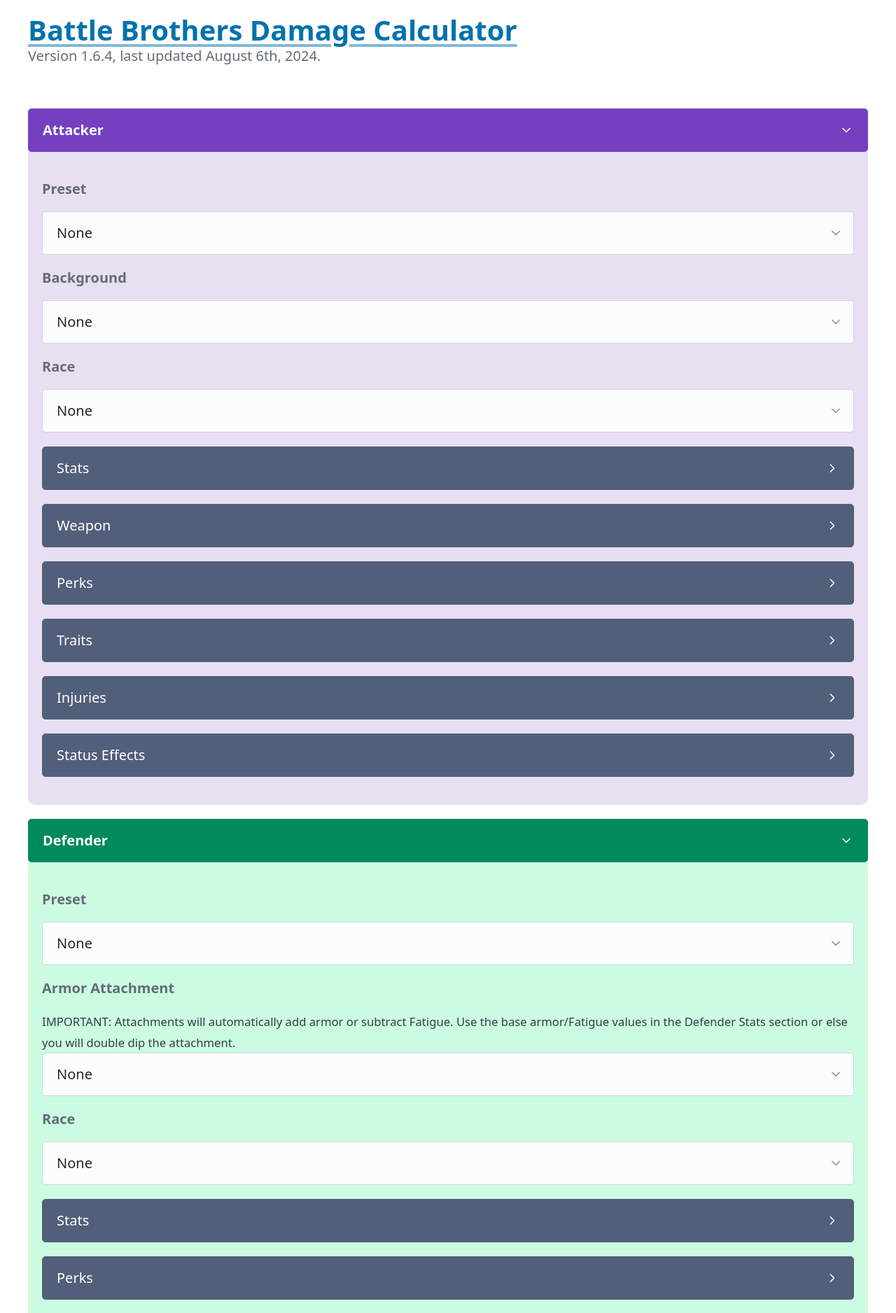
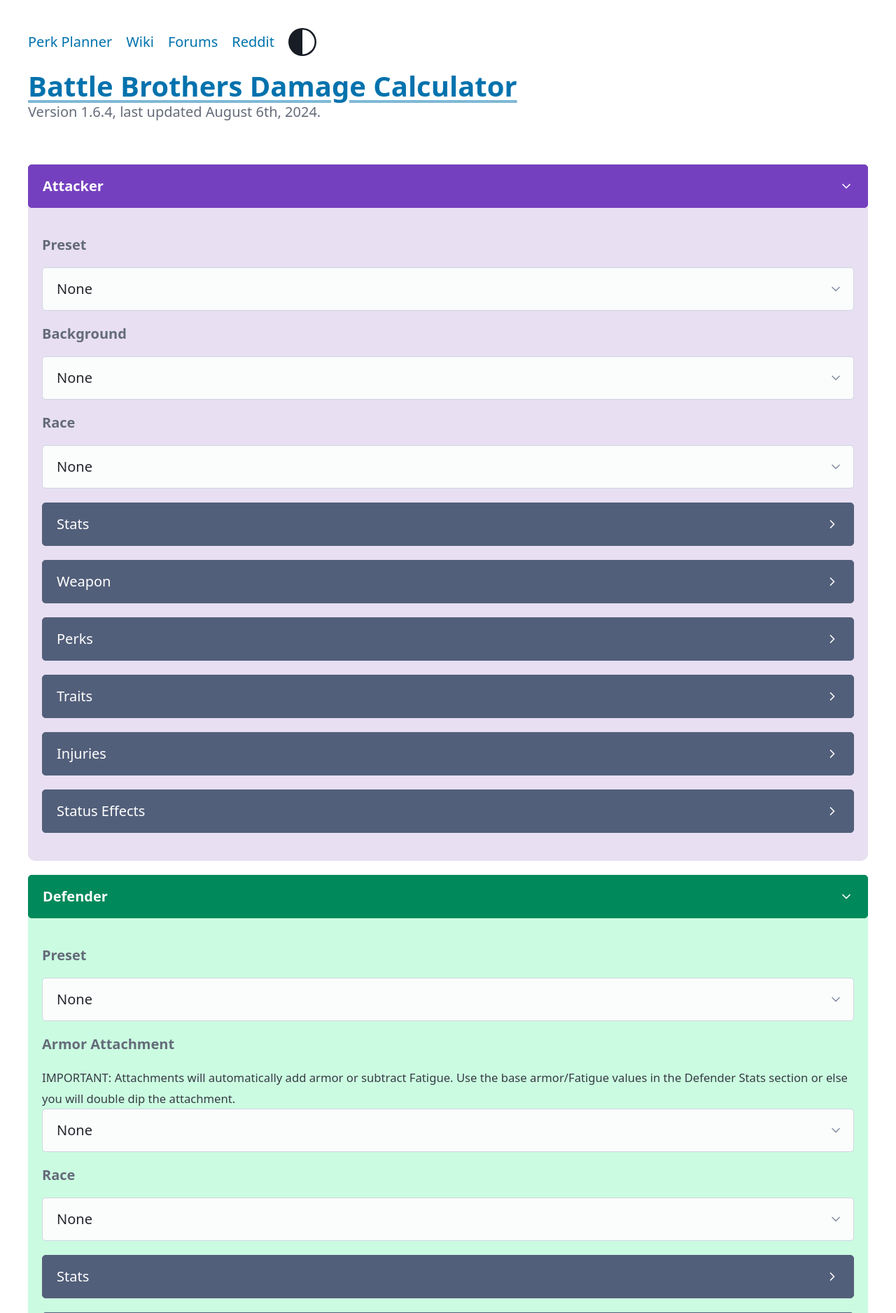
Before and after one commit to Osgboy/BBCalculator, a Django app: page / in a window 1280 px wide. Shown: the top 1876 px of the page at 70% size. Run offline with Django 5.2, Linux system fonts and the light colour scheme; some libraries are stand-ins or nearby versions.

Commit message:
Added dark mode switch

```diff
--- a/calculator/BBCalc.py
+++ b/calculator/BBCalc.py
@@ -1407,7 +1407,7 @@ FallenBetrayerD = False,     #25% armor damage reduction for Watermill Betrayers
             results['Fearsome'] = string
 
     if Nimble:
-        string = f"Nimble %: {str(NimbleMod)}"
+        string = f"Nimble %: {100*NimbleMod:.2f}"
         print(string)
         results['Nimble'] = string
     if Forge:
--- a/calculator/views.py
+++ b/calculator/views.py
@@ -133,6 +133,8 @@ def index(request):
             'DefTraits': request.GET.getlist('DefTraits'),
             'DataReturns': request.GET.getlist('DataReturns'),
         }
+        print('Results')
+        print(results.keys())
         print(results['ChartData'])
         print('Context')
         print(context['request'])
--- a/static/style.css
+++ b/static/style.css
@@ -1,3 +1,46 @@
+@import url(https://cdn.jsdelivr.net/npm/@picocss/pico@2/css/pico.min.css);
+
+:root:not([data-theme=dark]),
+[data-theme=light] {
+    /* violet 100 600 650*/
+    --attacker-background: #E8DFF2;
+    --attacker-button: #7540BF;
+    --attacker-hover: #6935B3;
+    /* jade 50 500 550*/
+    --defender-background: #CBFCE1;
+    --defender-button: #00895A;
+    --defender-hover: #007A50;
+    /* grey 100 350 400*/
+    --results-background: #E2E2E2;
+    --results-button: #9E9E9E;
+    --results-hover: #919191;
+}
+
+[data-theme=dark] {
+    /* violet 800 850 900 */
+    --attacker-background: #3F1E6D;
+    --attacker-button: #321856;
+    --attacker-hover: #251140;
+    /* jade 800 850 900 */
+    --defender-background: #033823;
+    --defender-button: #042C1B;
+    --defender-hover: #052014;
+    /* grey 800 850 900 */
+    --results-background: #303030;
+    --results-button: #262626;
+    --results-hover: #1B1B1B;
+}
+
+svg {
+    width: 2rem;
+    height: 2rem;
+    color: var(--pico-contrast);
+  }
+
+.container header {
+    padding-top: 3rem;
+}
+
 .StatLabel {
     text-align: right;
     font-weight: bold;
--- a/templates/index.html
+++ b/templates/index.html
@@ -1,7 +1,7 @@
 {% load static %}
 {% load extras %}
 <!DOCTYPE html>
-<html lang="en-US">
+<html lang="en-US" data-theme='auto'>
     <head>
         <title>Batle Brothers Damage Calculator</title>
         {{ atkPresetJSON|json_script:"atkPresets" }}
@@ -62,7 +62,6 @@
         <meta name="description" content="Battle Brothers Damge Calculator">
         <meta name="keywords" content="Battle Brothers, Calculator">
         <meta name="google-site-verification" content="xwf1Th8eSui_5JP24GIGfOjzPi2fQEyaz1UMHhxI6oQ" />
-        <link rel="stylesheet" href="https://cdn.jsdelivr.net/npm/@picocss/pico@2/css/pico.min.css">
         <link rel="stylesheet" href="{% static 'style.css' %}">
         <link rel="canonical" href="/">
         <link rel="icon" sizes="128x128" href="{% static 'favicon.ico' %}" type="image/ico">
@@ -70,6 +69,15 @@
     </head>
     <body>
         <header class="container">
+            <nav>
+                <ul>
+                    <li><a href="https://www.bbplanner.xyz/">Perk Planner</a></li>
+                    <li><a href="https://battlebrothers.fandom.com/wiki/Battle_Brothers_Wiki">Wiki</a></li>
+                    <li><a href="https://battlebrothersgame.com/">Forums</a></li>
+                    <li><a href="https://old.reddit.com/r/BattleBrothers/">Reddit</a></li>
+                    <li><a href="#" id="theme_switcher"></a></li>
+                </ul>
+            </nav>
             <hgroup>
                 <h1><a href="/">Battle Brothers Damage Calculator</a></h1>
                 <p>Version 1.6.4, last updated August 6th, 2024.</p>
@@ -84,7 +92,7 @@
                         <h6>Preset</h6>
                             <select name="AtkPreset" id="AtkPreset">
                                 <option value="None" {% if request.AtkPreset == "None" %} selected {% endif %}>None</option>
-                                <option value="1Handers" class="atkBattery" {% if request.AtkPreset == "1Handers" %} selected {% endif %}>1 Hander Battery (22 weapon variants)</option>
+                                <option value="1Handers" class="atkBattery" {% if request.AtkPreset == "1Handers" %} selected {% endif %}>1 Hander Battery (22 weapon variants, remember to turn on double grip + duelist)</option>
                                 <option value="2Handers" class="atkBattery" {% if request.AtkPreset == "2Handers" %} selected {% endif %}>2 Hander Battery (25 weapon variants)</option>
                                 <option value="AllAtkPresets" class="atkBattery" {% if request.AtkPreset == "AllAtkPresets" %} selected {% endif %}>Attacker preset battery (all of the below presets)</option>
                                 <option value="APreAncientSword" {% if request.AtkPreset == "APreAncientSword" %} selected {% endif %}>Ancient Dead w/ Ancient Sword</option>
@@ -410,7 +418,7 @@
                         <h6>Preset</h6>
                             <select name="DefPreset" id="DefPreset">
                                 <option value="None" {% if request.DefPreset == "None" %} selected {% endif %}>None</option>
-                                <option value="NimbleBattery" class="defBattery" {% if request.DefPreset == "NimbleBattery" %} selected {% endif %}>Nimble battery (15 nimble variations)</option>
+                                <option value="NimbleBattery" class="defBattery" {% if request.DefPreset == "NimbleBattery" %} selected {% endif %}>Nimble battery (15 nimble variations, remember to turn on nimble)</option>
                                 <option value="AllDefPresets" class="defBattery" {% if request.DefPreset == "AllDefPresets" %} selected {% endif %}>Defender preset battery (all of the below presets)</option>
                                 <option value="DPreNimbleBro" {% if request.DefPreset == "DPreNimbleBro" %} selected {% endif %}>120hp, 120/95, Nimble Bro</option>
                                 <option value="DPreNimbleBroBP" {% if request.DefPreset == "DPreNimbleBroBP" %} selected {% endif %}>120hp, 120/95, Nimble, Bone Plates Bro</option>
@@ -691,7 +699,7 @@
                         <h6>Contact</h6>
                         <ul>
                             <li>turtle225: <a href="mailto:turtl225e@gmail.com">turtl225e@gmail.com</a></li>
-                            <li>osgboy: message me on the <a href="https://discord.gg/s4Va2Nxhb4">Overhype</a> or <a href="https://discord.gg/P7PXCBwfwC">Battle Brothers</a> Discord</li>
+                            <li>osgboy: message me <a href="https://old.reddit.com/user/Osgboy">Reddit</a> or on the <a href="https://discord.gg/s4Va2Nxhb4">Overhype</a> or <a href="https://discord.gg/P7PXCBwfwC">Battle Brothers</a> Discord</li>
                         </ul>
                     </div>
                     <div class="column">
@@ -705,11 +713,51 @@
                     </div>
                     <hr>
                     <div class="copyright">
-                        Copyright 2019, turtle225. All rights reserved.
+                        Copyright &copy; 2019, turtle225. All rights reserved.
                     </div>
                 </small>
             </div>
         </footer>
         <script src="{% static 'presets.js' %}"></script>
+        <script>
+            let stored = sessionStorage.getItem('theme')
+            if (stored == 'dark') {
+                var isLight = false;
+            } else {
+                var isLight = true;
+            }
+            const html = document.documentElement
+            const switchTheme = document.getElementById('theme_switcher')
+            const os_default = '<svg viewBox="0 0 16 16"><path fill="currentColor" d="M8 15A7 7 0 1 0 8 1v14zm0 1A8 8 0 1 1 8 0a8 8 0 0 1 0 16z"/></svg>'
+            const sun = '<svg viewBox="0 0 16 16"><path fill="currentColor" d="M8 11a3 3 0 1 1 0-6a3 3 0 0 1 0 6zm0 1a4 4 0 1 0 0-8a4 4 0 0 0 0 8zM8 0a.5.5 0 0 1 .5.5v2a.5.5 0 0 1-1 0v-2A.5.5 0 0 1 8 0zm0 13a.5.5 0 0 1 .5.5v2a.5.5 0 0 1-1 0v-2A.5.5 0 0 1 8 13zm8-5a.5.5 0 0 1-.5.5h-2a.5.5 0 0 1 0-1h2a.5.5 0 0 1 .5.5zM3 8a.5.5 0 0 1-.5.5h-2a.5.5 0 0 1 0-1h2A.5.5 0 0 1 3 8zm10.657-5.657a.5.5 0 0 1 0 .707l-1.414 1.415a.5.5 0 1 1-.707-.708l1.414-1.414a.5.5 0 0 1 .707 0zm-9.193 9.193a.5.5 0 0 1 0 .707L3.05 13.657a.5.5 0 0 1-.707-.707l1.414-1.414a.5.5 0 0 1 .707 0zm9.193 2.121a.5.5 0 0 1-.707 0l-1.414-1.414a.5.5 0 0 1 .707-.707l1.414 1.414a.5.5 0 0 1 0 .707zM4.464 4.465a.5.5 0 0 1-.707 0L2.343 3.05a.5.5 0 1 1 .707-.707l1.414 1.414a.5.5 0 0 1 0 .708z"/></svg>'
+            const moon = '<svg viewBox="0 0 16 16"><g fill="currentColor"><path d="M6 .278a.768.768 0 0 1 .08.858a7.208 7.208 0 0 0-.878 3.46c0 4.021 3.278 7.277 7.318 7.277c.527 0 1.04-.055 1.533-.16a.787.787 0 0 1 .81.316a.733.733 0 0 1-.031.893A8.349 8.349 0 0 1 8.344 16C3.734 16 0 12.286 0 7.71C0 4.266 2.114 1.312 5.124.06A.752.752 0 0 1 6 .278zM4.858 1.311A7.269 7.269 0 0 0 1.025 7.71c0 4.02 3.279 7.276 7.319 7.276a7.316 7.316 0 0 0 5.205-2.162c-.337.042-.68.063-1.029.063c-4.61 0-8.343-3.714-8.343-8.29c0-1.167.242-2.278.681-3.286z"/><path d="M10.794 3.148a.217.217 0 0 1 .412 0l.387 1.162c.173.518.579.924 1.097 1.097l1.162.387a.217.217 0 0 1 0 .412l-1.162.387a1.734 1.734 0 0 0-1.097 1.097l-.387 1.162a.217.217 0 0 1-.412 0l-.387-1.162A1.734 1.734 0 0 0 9.31 6.593l-1.162-.387a.217.217 0 0 1 0-.412l1.162-.387a1.734 1.734 0 0 0 1.097-1.097l.387-1.162zM13.863.099a.145.145 0 0 1 .274 0l.258.774c.115.346.386.617.732.732l.774.258a.145.145 0 0 1 0 .274l-.774.258a1.156 1.156 0 0 0-.732.732l-.258.774a.145.145 0 0 1-.274 0l-.258-.774a1.156 1.156 0 0 0-.732-.732l-.774-.258a.145.145 0 0 1 0-.274l.774-.258c.346-.115.617-.386.732-.732L13.863.1z"/></g></svg>'
+
+            document.addEventListener('DOMContentLoaded', () => {
+                if (stored == null) {
+                    switchTheme.innerHTML = os_default
+                    switchTheme.setAttribute('data-tooltip', 'os theme')
+                    switchTheme.focus()
+                    removeTooltip(3000)
+                } else {
+                    html.setAttribute('data-theme', isLight? 'light':'dark')
+                    switchTheme.innerHTML = isLight? sun : moon
+                    switchTheme.setAttribute('data-tooltip', `theme ${isLight?'light':'dark'}`)
+                }
+            })
+            switchTheme.addEventListener('click', (e)=> {
+                e.preventDefault()
+                isLight = !isLight
+                html.setAttribute('data-theme', isLight? 'light':'dark')
+                switchTheme.innerHTML = isLight? sun : moon
+                switchTheme.setAttribute('data-tooltip', `theme ${isLight?'light':'dark'}`)
+                sessionStorage.setItem('theme', isLight? 'light':'dark')
+                removeTooltip()
+            })
+            const removeTooltip = (timeInt = 1750) => {
+                setTimeout(()=>{
+                    switchTheme.blur()
+                },timeInt)
+            }
+          </script>
     </body>
 </html>
```
Also changed, not shown: other parts of static/style.css (+15 -59 lines).
